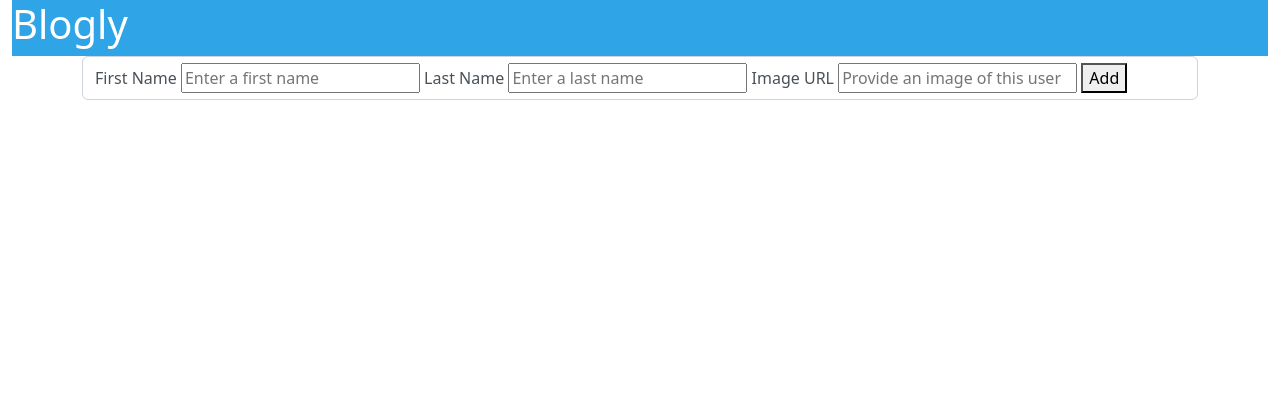
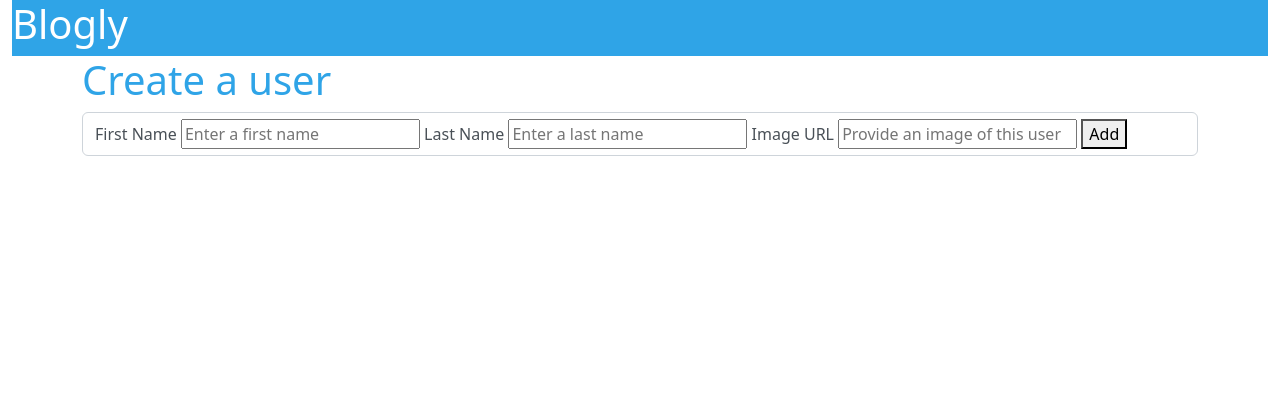
Before and after one commit to veronicani/flask-blogly, a Flask app: page /users/new in a window 1280 px wide. Shown: the top 420 px of the page. Run offline with Flask 3, Linux system fonts and the light colour scheme; some libraries are stand-ins or nearby versions.

Commit message:
updated heading for new_user_form

```diff
--- a/templates/new_user_form.html
+++ b/templates/new_user_form.html
@@ -4,16 +4,14 @@
 {% block title %}{% endblock %}
 
 {% block content %}
+<h1>Create a user</h1>
 <form action="" class="form-control" method="POST">
   <label for="first_name">First Name</label>
-  <input type="text" id="first_name" name="first_name"
-    placeholder="Enter a first name"></input>
+  <input type="text" id="first_name" name="first_name" placeholder="Enter a first name"></input>
   <label for="last_name">Last Name</label>
-  <input type="text" id="last_name" name="last_name"
-    placeholder="Enter a last name"></input>
+  <input type="text" id="last_name" name="last_name" placeholder="Enter a last name"></input>
   <label for="image_url">Image URL</label>
-  <input type="url" id="image_url" name="image_url"
-    placeholder="Provide an image of this user"></input>
+  <input type="url" id="image_url" name="image_url" placeholder="Provide an image of this user"></input>
   <button type="submit">Add</button>
 </form>
 {% endblock %}
```
